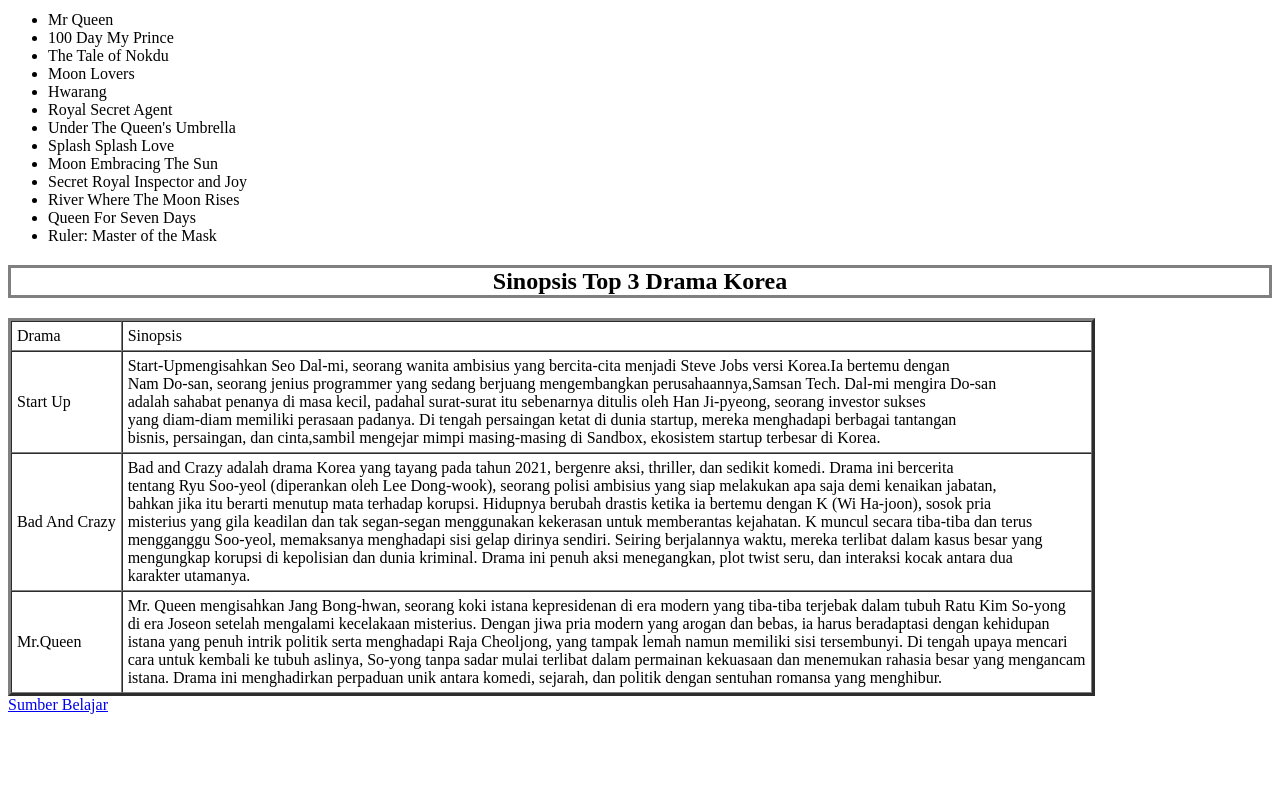
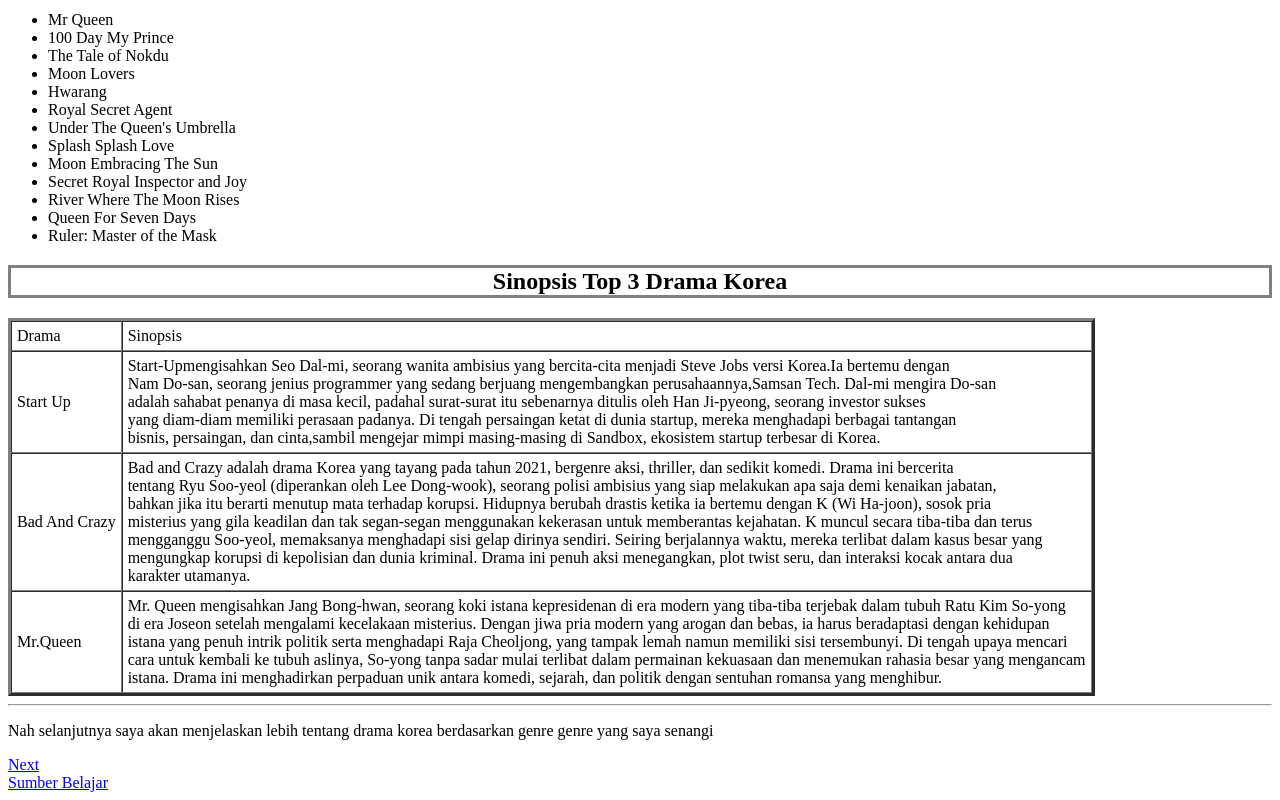
Before and after one commit to TasyaW12/Latihan-HTML, a plain HTML site: page index.html in a window 1280 px wide. Shown: the part 1618-2418 px from the top of the page. Before the commit the page ends 2340 px from the top, so only its background shows below. Drawn offline with Linux system fonts and the light colour scheme.

Commit message:
Menambahkan halaman html baru sesuai genre dan mengedit file index html untuk menyediakan hyperlink ke salah satu halamam

```diff
--- a/index.html
+++ b/index.html
@@ -126,6 +126,10 @@
            </tr>
 
         </table>
+        <hr>
+        <p>Nah selanjutnya saya akan menjelaskan lebih tentang drama korea berdasarkan genre genre yang saya senangi
+        </p>
+        <a href = "halaman.action.html">Next</a>
     </body>
     <footer>
         <a href = "https://www.w3schools.com/html/default.asp">Sumber Belajar</a>
```
Also changed, not shown: halamamkerjaan.html (added), halamanaction.html (added), halamankomediromance.html (added), halamanthriler.html (added), penutup.html (added).
